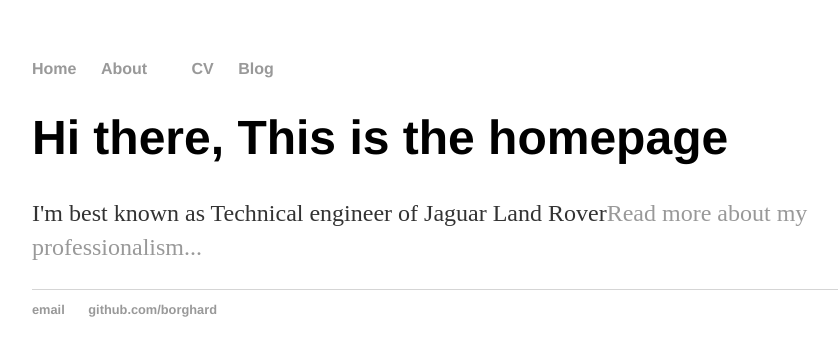
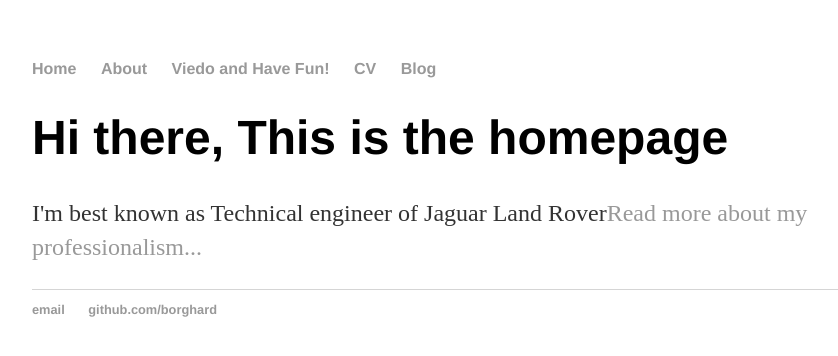
Before and after one commit to borghard/borghard.github.io, a plain HTML site: page index.html in a window 1280 px wide. Shown: the whole page, without its empty margins (160-998 px from the left). Drawn offline with Linux system fonts and the light colour scheme.

Commit message:
Update index.html

```diff
--- a/index.html
+++ b/index.html
@@ -9,7 +9,7 @@
             <ul>
                 <li><a href="/">Home</a></li>
                 <li><a href="/about">About</a></li>
-                <li><a href="/video.html"></a></li>
+                <li><a href="/video.html">Viedo and Have Fun!</a></li>
                 <li><a href="/cv">CV</a></li>
                 <li><a href="/blog">Blog</a></li>
             </ul>
```
